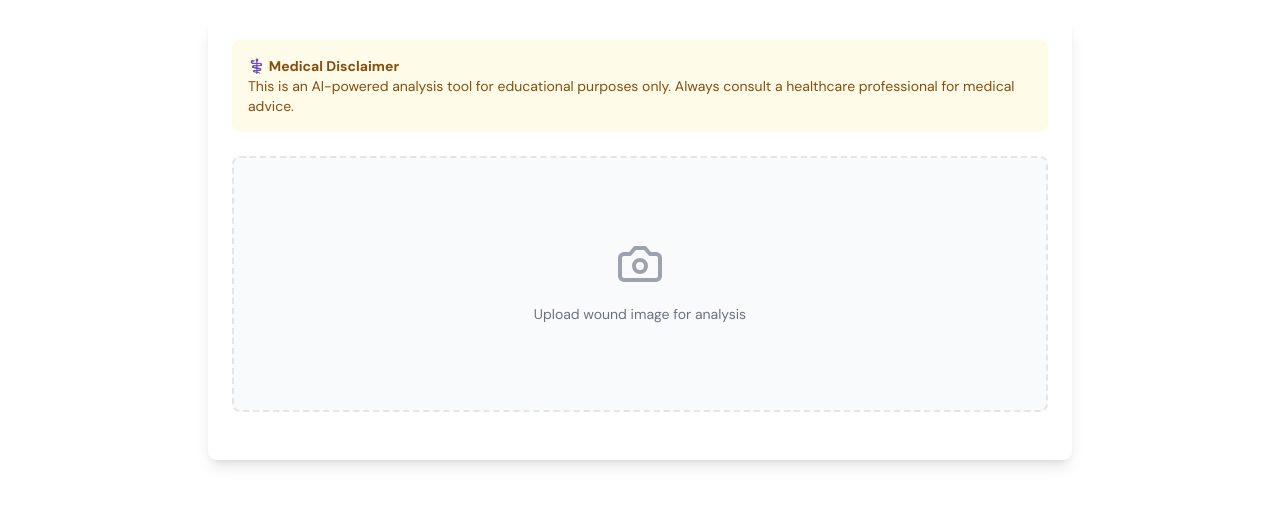
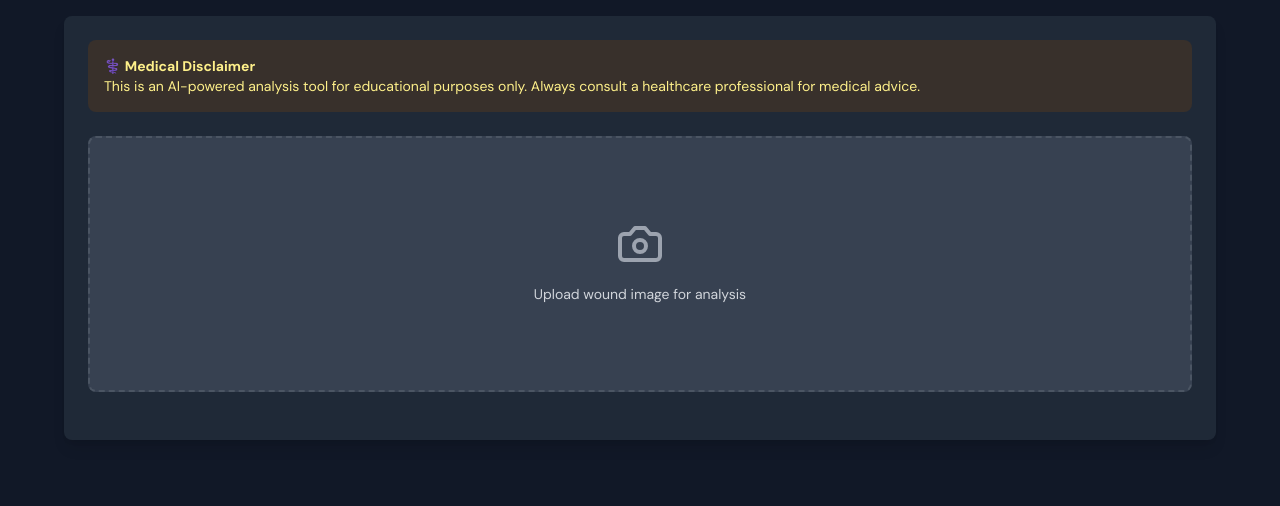
Before and after one commit to Adityaadpandey/Hack-2-Proj, a Next.js app: page /Wound in a window 1280 px wide. Shown: the top 506 px of the page. Built offline with nearby package versions, Linux system fonts and the light colour scheme.

Commit message:
nice didea

```diff
--- a/src/components/WoundAnalyzer.tsx
+++ b/src/components/WoundAnalyzer.tsx
@@ -52,7 +52,7 @@ const WoundAnalyzer = () => {
                             },
                             {
                                 inlineData: {
-                                    mimeType: file.type, // Use correct MIME type dynamically
+                                    mimeType: file.type,
                                     data: base64String,
                                 },
                             },
@@ -68,9 +68,9 @@ const WoundAnalyzer = () => {
 
             // Remove unwanted Markdown symbols
             const cleanedText = rawText
-                .replace(/\*\*/g, "") // Remove bold (**)
-                .replace(/-/g, "") // Remove list bullets (-)
-                .replace(/_/g, ""); // Remove italic (_)
+                .replace(/\*\*/g, "")
+                .replace(/-/g, "")
+                .replace(/_/g, "");
 
             setAnalysis(cleanedText);
         } catch (err: any) {
@@ -95,10 +95,10 @@ const WoundAnalyzer = () => {
     };
 
     return (
-        <div className="max-w-4xl mx-auto p-4">
-            <div className="bg-white rounded-lg shadow-lg p-6">
+        <div className=" mx-auto p-4 bg-gray-900 min-h-screen">
+            <div className=" max-w-6xl mx-auto rounded-lg shadow-lg p-6 bg-gray-800 text-gray-100">
                 {/* Medical Disclaimer */}
-                <div className="mb-6 p-4 bg-yellow-50 text-yellow-800 rounded-lg text-sm">
+                <div className="mb-6 p-4 bg-yellow-900/30 text-yellow-200 rounded-lg text-sm">
                     <p className="font-bold">⚕️ Medical Disclaimer</p>
                     <p>This is an AI-powered analysis tool for educational purposes only.
                         Always consult a healthcare professional for medical advice.</p>
@@ -106,10 +106,10 @@ const WoundAnalyzer = () => {
 
                 {/* Upload Section */}
                 <div className="mb-6">
-                    <label className="flex flex-col items-center justify-center w-full h-64 border-2 border-dashed rounded-lg cursor-pointer bg-gray-50 hover:bg-gray-100">
+                    <label className="flex flex-col items-center justify-center w-full h-64 border-2 border-dashed border-gray-600 rounded-lg cursor-pointer bg-gray-700 hover:bg-gray-600 transition-colors">
                         <div className="flex flex-col items-center justify-center pt-5 pb-6">
                             <Camera className="w-12 h-12 mb-4 text-gray-400" />
-                            <p className="text-sm text-gray-500">Upload wound image for analysis</p>
+                            <p className="text-sm text-gray-300">Upload wound image for analysis</p>
                         </div>
                         <input
                             type="file"
@@ -129,7 +129,7 @@ const WoundAnalyzer = () => {
 
                 {/* Loading State */}
                 {analyzing && (
-                    <div className="mb-6 p-4 bg-blue-50 text-blue-700 rounded-lg">
+                    <div className="mb-6 p-4 bg-blue-900/30 text-blue-200 rounded-lg">
                         <p className="font-bold">Analyzing Image...</p>
                         <p>Please wait while our AI analyzes the wound.</p>
                     </div>
@@ -137,7 +137,7 @@ const WoundAnalyzer = () => {
 
                 {/* Error Display */}
                 {error && (
-                    <div className="mb-6 p-4 bg-red-50 text-red-700 rounded-lg">
+                    <div className="mb-6 p-4 bg-red-900/30 text-red-200 rounded-lg">
                         <p className="font-bold">Error</p>
                         <p>{error}</p>
                     </div>
@@ -145,7 +145,7 @@ const WoundAnalyzer = () => {
 
                 {/* Analysis Results */}
                 {analysis && (
-                    <div className="p-4 bg-blue-50 rounded-lg">
+                    <div className="p-4 bg-blue-900/30 text-blue-200 rounded-lg">
                         <h2 className="text-xl font-bold mb-4">Analysis Results</h2>
                         <p>{analysis}</p>
                     </div>
```
